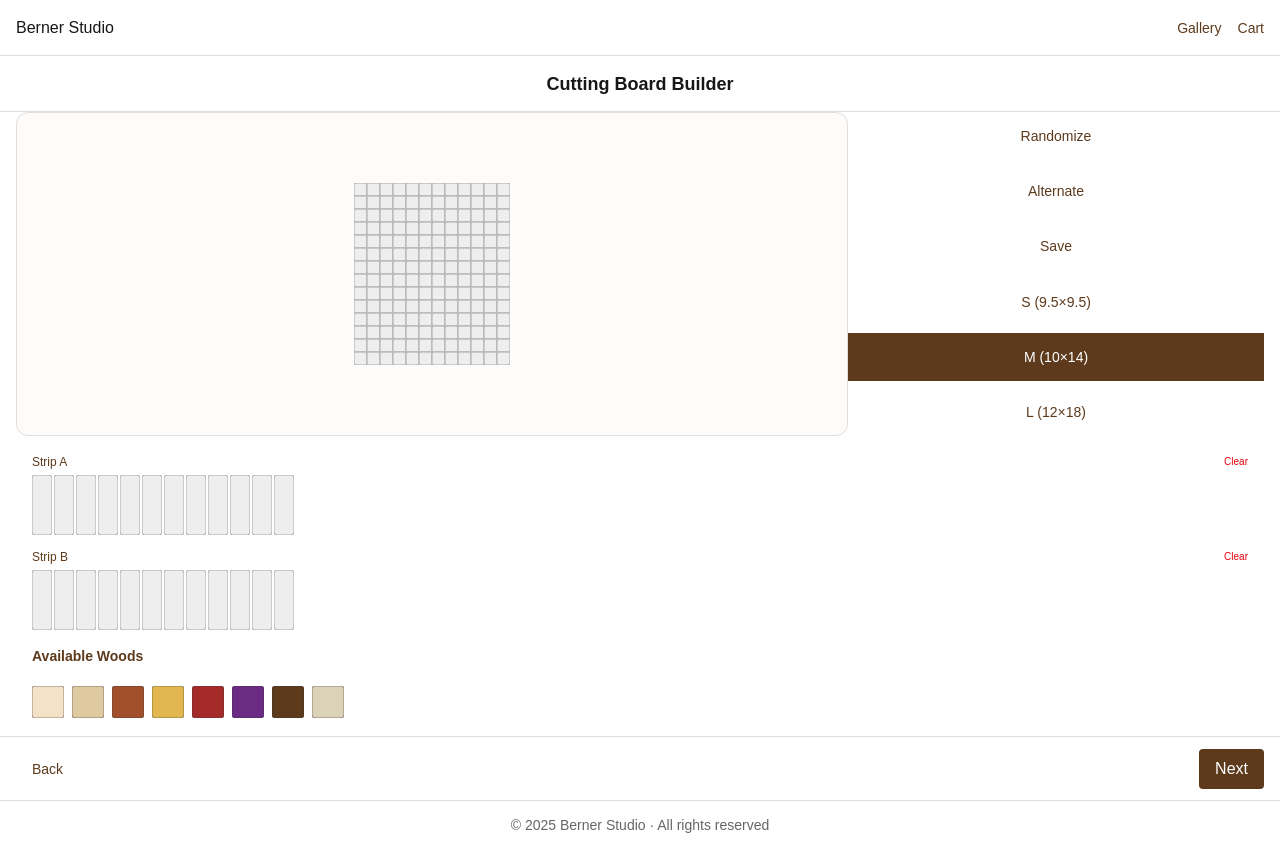
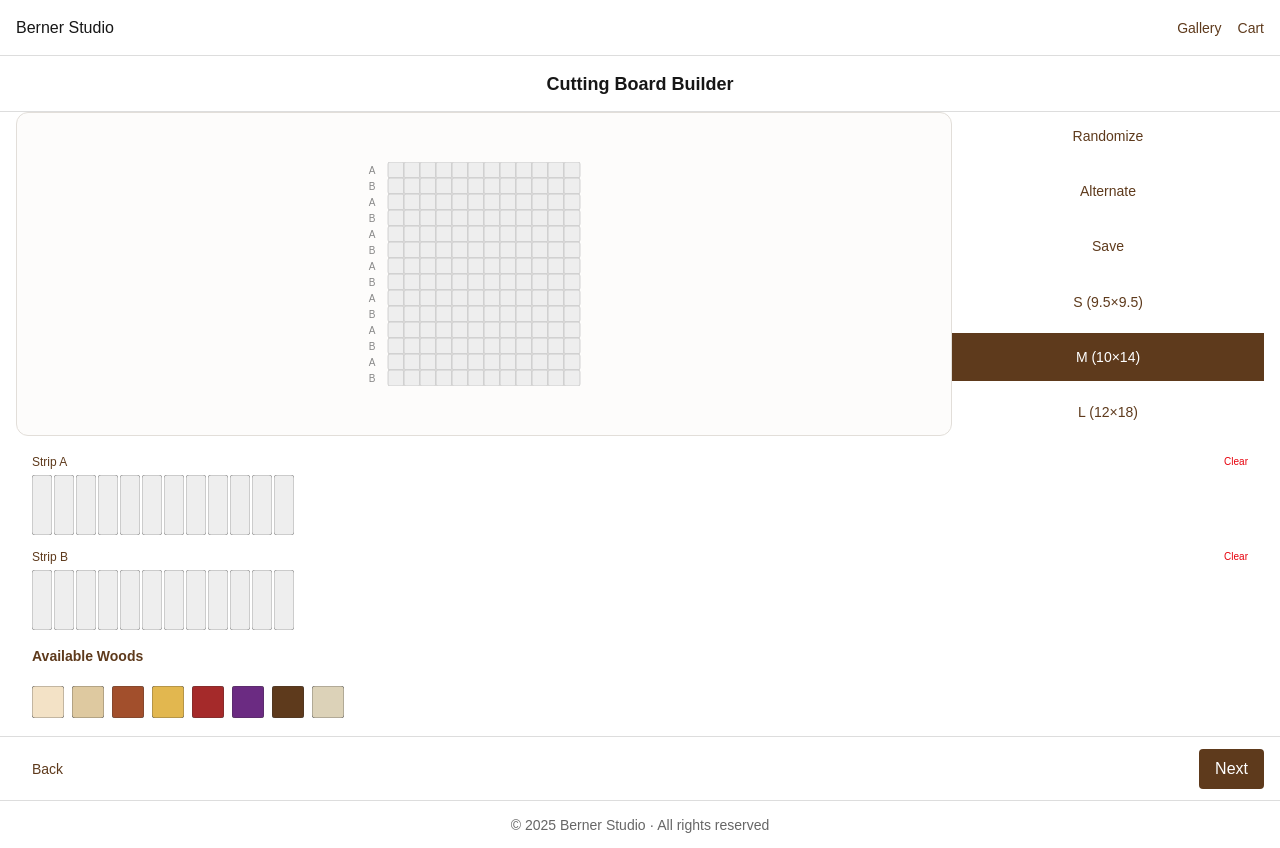
Before and after one commit to seantolbert/bsfrontend, a Next.js app: page /board-builder in a window 1280 px wide. Built offline with nearby package versions, Linux system fonts and the light colour scheme.

Commit message:
adds the highlightable feature to each individual row and created the buttonms without functionality on either side of only the selected row

```diff
--- a/src/components/BoardBuilderLayout.tsx
+++ b/src/components/BoardBuilderLayout.tsx
@@ -12,7 +12,7 @@ export default function BoardBuilderLayout() {
       </div>
       <div className="flex-1 flex flex-col">
         <div className="flex-1 flex px-4">
-          <div className="flex-2 overflow-hidden ">
+          <div className="flex-3 overflow-hidden ">
             <BoardPreview />
           </div>
           <div className="flex-1 overflow-hidden">
--- a/src/components/BoardPreview.tsx
+++ b/src/components/BoardPreview.tsx
@@ -1,5 +1,6 @@
 "use client";
 
+import { useState } from "react";
 import { useBoardBuilder } from "@/contexts/BoardBuilderContext";
 
 const COLORS = {
@@ -13,48 +14,120 @@ const COLORS = {
   ash: "#dcd2b8",
 };
 
-const TILE_WIDTH = 13;
-const TILE_HEIGHT = 13;
+const TILE_WIDTH = 16;
+const TILE_HEIGHT = 16;
+const GAP_HEIGHT = 6;
+const SIDE_BUTTON_WIDTH = 28; // updated size
+const SIDE_MARGIN = SIDE_BUTTON_WIDTH + 4;
 
 export default function BoardPreview() {
   const { stripA, stripB, boardSize } = useBoardBuilder();
+  const [activeRowIndex, setActiveRowIndex] = useState<number | null>(null);
 
-  // Determine how many rows based on board size
   const rowCount = {
-    small: 11,
+    small: 10,
     medium: 14,
     large: 19,
   }[boardSize || "medium"];
 
-  // Use length of stripA to determine column count
   const columnCount = stripA.length;
-
-  // Alternate stripA and stripB across rowCount
   const previewRows = Array.from({ length: rowCount }, (_, i) =>
     i % 2 === 0 ? stripA : stripB
   );
 
+  const totalHeight =
+    TILE_HEIGHT * rowCount + (activeRowIndex !== null ? GAP_HEIGHT * 2 : 0);
+
+  const totalWidth = TILE_WIDTH * columnCount + SIDE_MARGIN * 2;
+
   return (
     <div className="bg-[#fdfcfb] border border-[#e2ded9] rounded-xl h-full flex items-center justify-center overflow-hidden">
       <svg
-        width={TILE_WIDTH * columnCount}
-        height={TILE_HEIGHT * rowCount}
-        viewBox={`0 0 ${TILE_WIDTH * columnCount} ${TILE_HEIGHT * rowCount}`}
+        width={totalWidth}
+        height={totalHeight}
+        viewBox={`-${SIDE_MARGIN} 0 ${totalWidth} ${totalHeight}`}
       >
-        {previewRows.map((row, rowIndex) =>
-          row.map((woodId, colIndex) => (
+        {previewRows.map((row, rowIndex) => {
+          let y = rowIndex * TILE_HEIGHT;
+          if (activeRowIndex !== null) {
+            if (rowIndex === activeRowIndex) y += GAP_HEIGHT;
+            else if (rowIndex > activeRowIndex) y += GAP_HEIGHT * 2;
+          }
+
+          const rowLabel = rowIndex % 2 === 0 ? "A" : "B";
+
+          return (
+            <>
+              {/* Row label */}
+              <text
+                key={`label-${rowIndex}`}
+                x={-SIDE_MARGIN / 2}
+                y={y + TILE_HEIGHT / 2 + 4}
+                fontSize="10"
+                textAnchor="middle"
+                fill="#888"
+              >
+                {rowLabel}
+              </text>
+
+              {/* Row buttons */}
+              {activeRowIndex === rowIndex && (
+                <>
+                  {/* Left button */}
+                  <foreignObject
+                    x={-SIDE_MARGIN}
+                    y={y}
+                    width={SIDE_BUTTON_WIDTH}
+                    height={TILE_HEIGHT}
+                  >
+                    <button
+                      className="w-full h-full flex items-center justify-center text-xs bg-white border border-gray-400 rounded-l hover:bg-gray-100"
+                      onClick={() => console.log("Left button clicked")}
+                    >
+                      ◀
+                    </button>
+                  </foreignObject>
+
+                  {/* Right button */}
+                  <foreignObject
+                    x={TILE_WIDTH * columnCount + 4}
+                    y={y}
+                    width={SIDE_BUTTON_WIDTH}
+                    height={TILE_HEIGHT}
+                  >
+                    <button
+                      className="w-full h-full flex items-center justify-center text-xs bg-white border border-gray-400 rounded-r hover:bg-gray-100"
+                      onClick={() => console.log("Right button clicked")}
+                    >
+                      ▶
+                    </button>
+                  </foreignObject>
+                </>
+              )}
+
+              {/* Row tiles */}
+              {row.map((woodId, colIndex) => (
                 <rect
                   key={`${rowIndex}-${colIndex}`}
                   x={colIndex * TILE_WIDTH}
-              y={rowIndex * TILE_HEIGHT}
+                  y={y}
                   width={TILE_WIDTH}
                   height={TILE_HEIGHT}
                   fill={COLORS[woodId] || "#eee"}
-              stroke="#aaa"
+                  stroke={activeRowIndex === rowIndex ? "#000" : "#aaa"}
+                  strokeWidth={activeRowIndex === rowIndex ? 1.5 : 0.5}
                   rx={2}
+                  onClick={() =>
+                    setActiveRowIndex(
+                      activeRowIndex === rowIndex ? null : rowIndex
+                    )
+                  }
+                  className="cursor-pointer"
                 />
-          ))
-        )}
+              ))}
+            </>
+          );
+        })}
       </svg>
     </div>
   );
```
Lines whose indentation alone changed are shown as unchanged.
